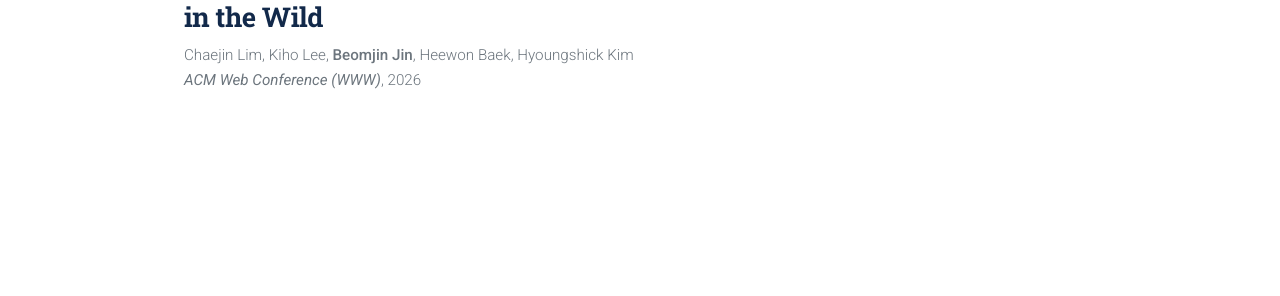
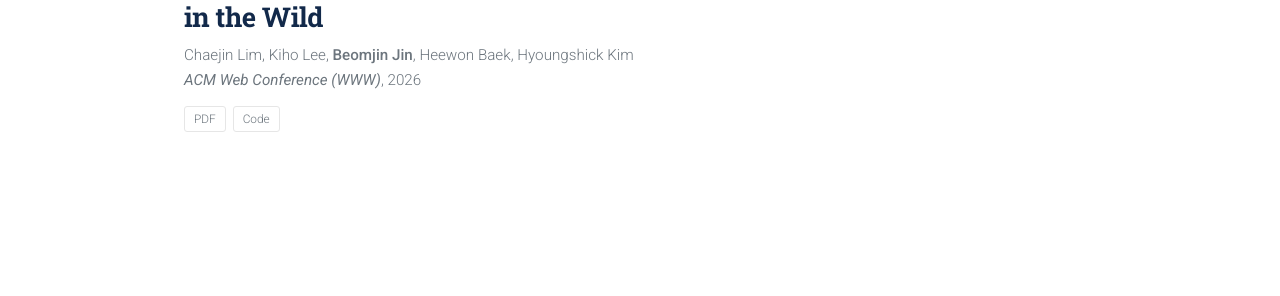
Before and after one commit to BJJINE/BJJINE.github.io, a Jekyll site: the page built from _publications/2026-04-13-adversa.md, in a window 1280 px wide. Shown: the part 197-493 px from the top of the page. Built offline with Jekyll 4.4.1, drawn with Linux system fonts in a browser that asks for light colours.

Commit message:
Update 2026-04-13-adversa.md

```diff
--- a/_publications/2026-04-13-adversa.md
+++ b/_publications/2026-04-13-adversa.md
@@ -6,4 +6,7 @@
 year: 2026
 authors: "Chaejin Lim, Kiho Lee, <b>Beomjin Jin</b>, Heewon Baek, Hyoungshick Kim"
 venue: "ACM Web Conference (WWW)"
+links:
+  - { label: "PDF",  url: "/files/adversa.pdf" }
+  - { label: "Code", url: "https://github.com/SKKU-SecLab/AdVersa" }
 ---
```
